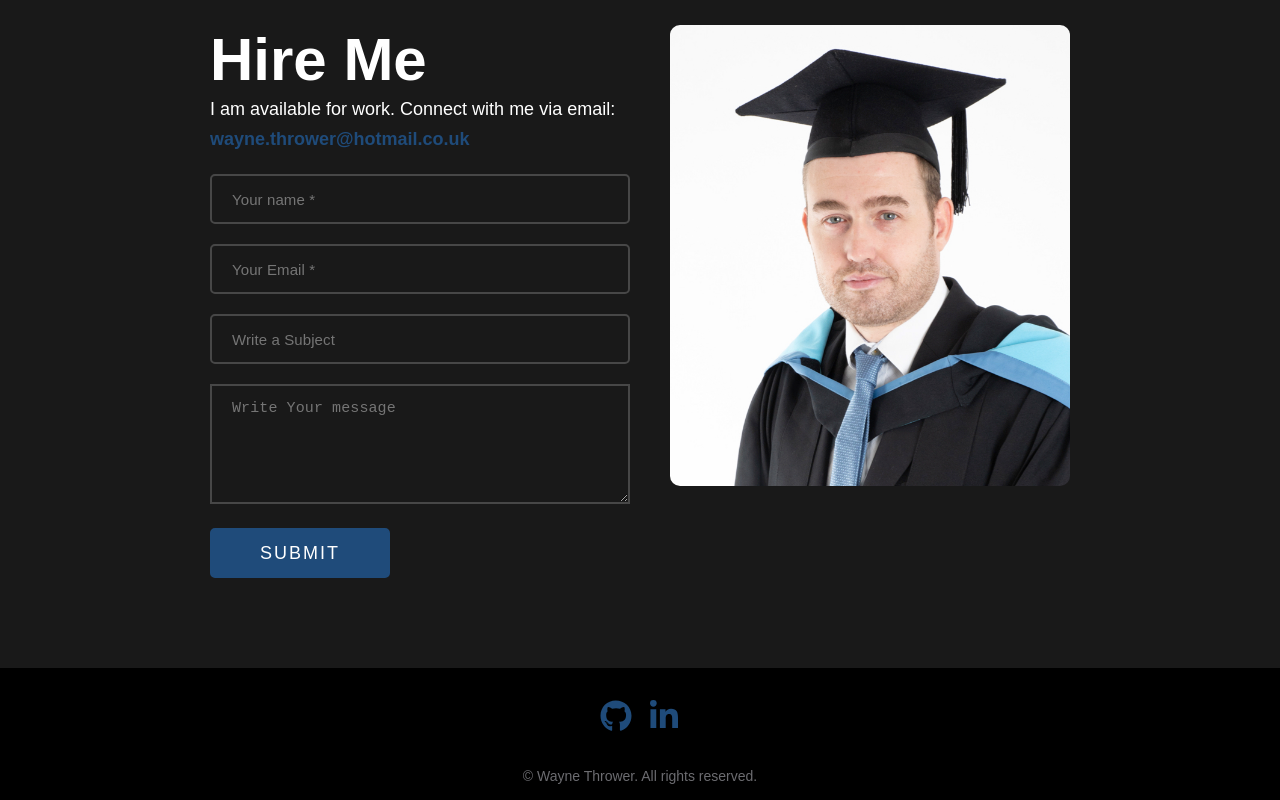
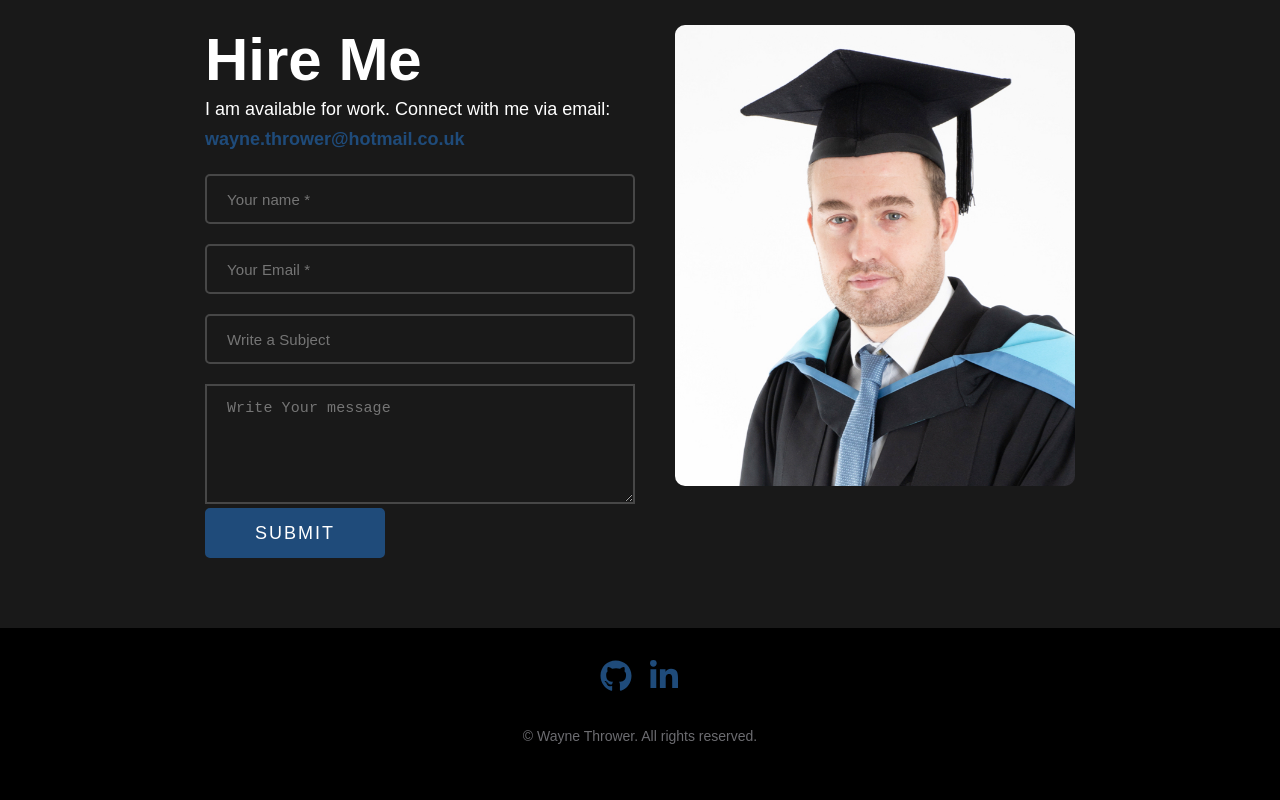
Before and after one commit to waynethrower/myPortfolio, a React (Create React App) app in the folder portfolio/: page / in a window 1280 px wide. Shown: the part 2000-2800 px from the top of the page. After the commit the page ends 2760 px from the top, so only its background shows below. Built offline with nearby package versions, Linux system fonts and the light colour scheme.

Commit message:
Styled Submit Form button

```diff
--- a/portfolio/src/Contact.css
+++ b/portfolio/src/Contact.css
@@ -1,15 +1,18 @@
 .contact {
   background-color: #191919;
 }
+
 h1.hire__text {
   font-size: 60px;
 }
+
 p.hire__text {
   font-size: 18px;
   line-height: 30px;
   color: rgba(29, 29, 36, 0.75);
   font-weight: 400;
 }
+
 input.contact {
   display: block;
   width: 100%;
@@ -28,6 +31,7 @@ input.contact {
   background: none;
   border: 2px solid hsla(0, 0%, 100%, 0.2);
 }
+
 .contact__img {
   border-radius: 10px;
   max-width: 400px;
@@ -45,6 +49,24 @@ textarea#message {
   letter-spacing: 0.1px;
   border: 2px solid hsla(0, 0%, 100%, 0.2);
 }
-button.btn.contact.pointer {
-  margin: 20px 0px;
+
+.contactbtn.pointer {
+  font-size: 18px;
+  font-weight: 500;
+  border-radius: 5px;
+  border: 2px solid #1f4b7a;
+  background-color: #1f4b7a;
+  color: #fff !important;
+  text-transform: uppercase;
+  letter-spacing: 2px;
+  transition: 0.4s all ease;
+  height: 50px;
+  width: 180px;
+  margin: 0px 10px 0px 0px;
+  padding: 0px 0px 0px 0px;
 }
+
+.contactbtn.pointer:hover {
+  background: #fff;
+  color: #000 !important;
+}
--- a/portfolio/src/Contact.js
+++ b/portfolio/src/Contact.js
@@ -21,6 +21,9 @@ function Contact() {
                 <strong>wayne.thrower@hotmail.co.uk</strong>
               </p>
             </div>
+
+            {/* contact form */}
+            <form name="contact-form" method="post"></form>
             <div className="input__box">
               <input
                 type="text"
@@ -42,10 +45,13 @@ function Contact() {
                 id="message"
                 placeholder="Write Your message"
               ></textarea>
-              <button className="btn contact pointer" type="submit">
-                Submit
-              </button>
+              <input
+                type="submit"
+                className="contactbtn btn pointer"
+                value="Submit"
+              />
             </div>
+            {/* end of form */}
           </div>
         </div>
         <div className="col__2">
```
